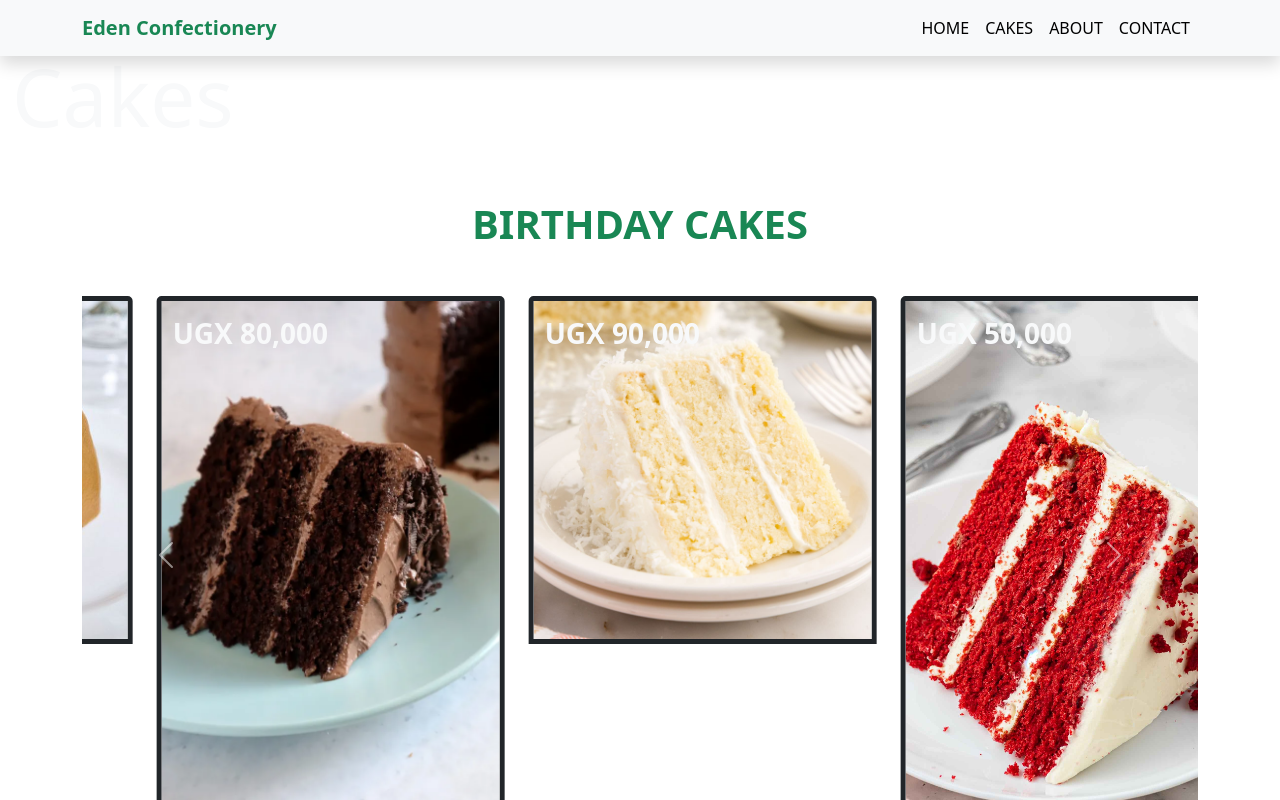
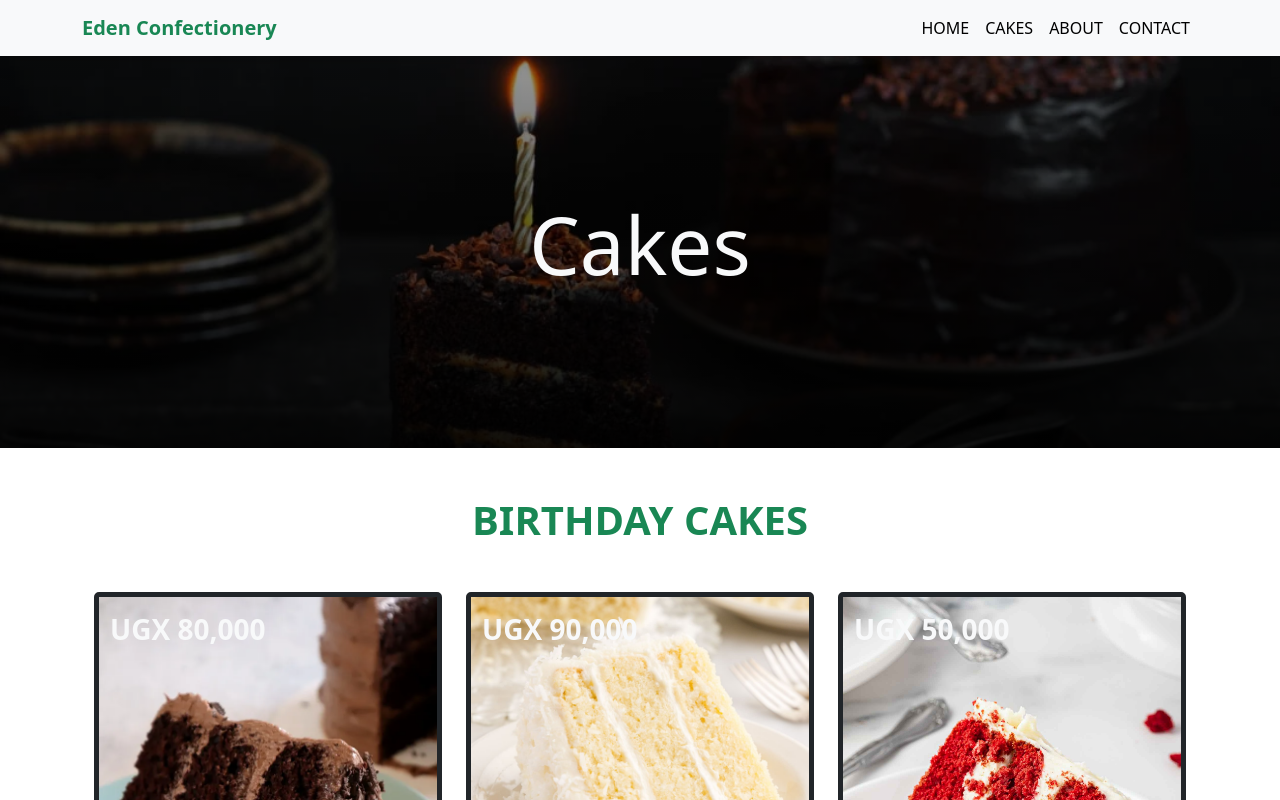
Before and after one commit to jcmugabi/Eden-Confectionery, a React (Create React App) app: page /Cakes in a window 1280 px wide. Shown: the top 800 px of the page. Built offline with nearby package versions, Linux system fonts and the light colour scheme.

Commit message:
Cakes page header fixed

```diff
--- a/src/pages/Cakes.jsx
+++ b/src/pages/Cakes.jsx
@@ -6,6 +6,7 @@
 import CaramelImg from '../imgs/caramel-cake.jpg';
 import ChocolateImg from '../imgs/chocolate-cake.webp';
 import CoconutImg from '../imgs/coconut-cake.jpg';
+import './Cakes.css';
 
 const imagesAndPrices = [
   { img: RedVelvetImg, price: 'UGX 50,000' },
@@ -27,11 +28,9 @@
   return (
     <div className='menu-page'>
       <header className='mt-5'>
-        <Container fluid>
-          <Row className='h-100 align-items-center justify-content-center'>
-            <h1 className='text-light'>Cakes</h1>
-          </Row>
-        </Container>
+        <div className='container h-100 d-flex align-items-center justify-content-center'>
+          <h1 className='text-light'>Cakes</h1>
+        </div>
       </header>
 
       <div className='cake-carousel my-5'>
```
